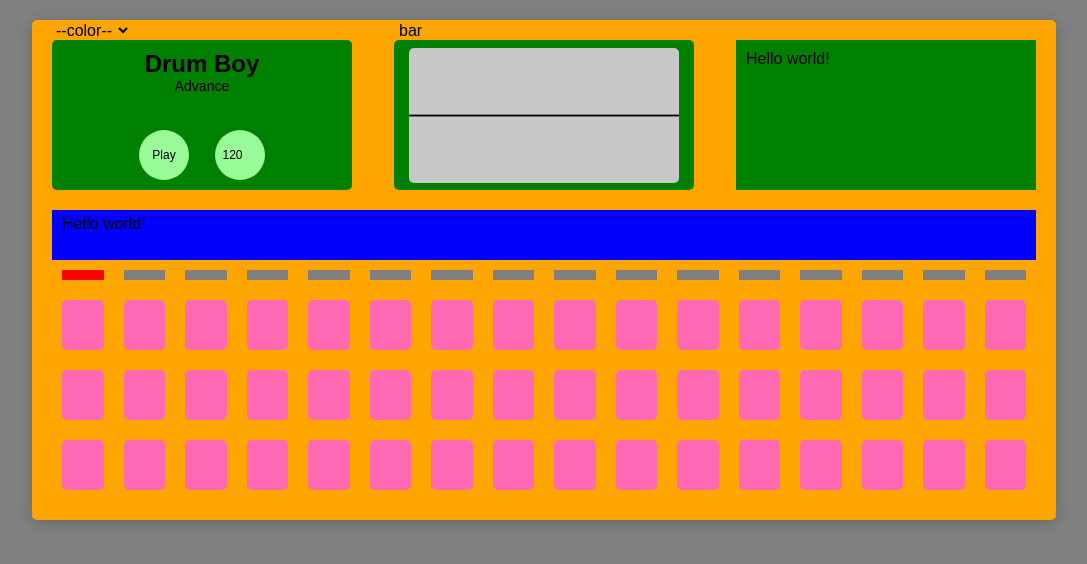
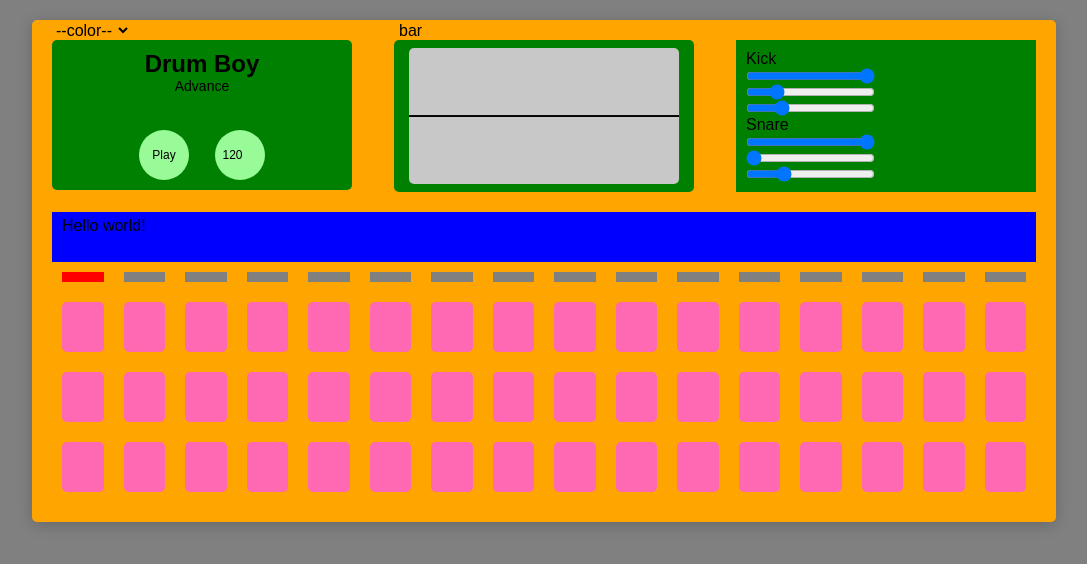
Before and after one commit to eliraybon/ElectronAligner, a React (Create React App) app: page / in a window 1280 px wide. Shown: the top 564 px of the page, without its empty margins (96-1183 px from the left). Built offline with nearby package versions, Linux system fonts and the light colour scheme.

Commit message:
Implement basic sound controls

```diff
--- a/src/components/DrumBoy.jsx
+++ b/src/components/DrumBoy.jsx
@@ -12,7 +12,17 @@ export default class DrumBoy extends React.Component {
     this.state = {
       bpm: 120,
       playing: false,
-      colorScheme: '--color--'
+      colorScheme: '--color--',
+      kick: {
+        volume: 1,
+        tone: 150,
+        decay: 0.5
+      },
+      snare: {
+        volume: 1,
+        tone: 100,
+        decay: 0.2
+      }
     };
 
     const context = Transport.context.rawContext;
@@ -69,6 +79,19 @@ export default class DrumBoy extends React.Component {
     this.setState({ colorScheme: e.target.value })
   }
 
+  updateSound = (sound, setting, value) => {
+    this.setState(state => {
+      const updatedSound = state[sound];
+      if (setting === 'volume' || setting === 'decay') {
+        updatedSound[setting] = value / 100;
+        console.log(updatedSound);
+      } else {
+        updatedSound[setting] = value;
+      }
+      return { [sound]: updatedSound };
+    })
+  }
+
   render() {
     return (
       <div className="drum-boy">
@@ -91,6 +114,9 @@ export default class DrumBoy extends React.Component {
             />
 
             <SoundControls
+              kick={this.state.kick}
+              snare={this.state.snare}
+              updateSound={this.updateSound}
               colorScheme={this.state.colorScheme}
             />
           </div>
@@ -101,6 +127,8 @@ export default class DrumBoy extends React.Component {
         <StepSequencer
           transport={Transport}
           analyser={this.analyser}
+          kick={this.state.kick}
+          snare={this.state.snare}
           colorScheme={this.state.colorScheme}
         />
       </div>
--- a/src/components/Main/SoundControls.jsx
+++ b/src/components/Main/SoundControls.jsx
@@ -1,10 +1,89 @@
 import React from 'react';
 
 export default class SoundControls extends React.Component {
+  updateSound = (e, sound, setting) => {
+    const value = parseInt(e.currentTarget.value);
+    this.props.updateSound(sound, setting, value);
+  }
+
   render() {
+    debugger;
     return (
       <div className="sound-controls">
-        Hello world!
+
+        <div className="kick-controls">
+          <h3>Kick</h3>
+
+          <input
+            className="kick-input"
+            type="range"
+            min={0}
+            max={100}
+            value={this.props.kick.volume * 100}
+            onChange={e => this.updateSound(e, 'kick', 'volume')}
+          />
+
+          <input
+            className="kick-input"
+            type="range"
+            min={100}
+            max={350}
+            value={this.props.kick.tone}
+            onChange={e => this.updateSound(e, 'kick', 'tone')}
+          />
+
+          <input
+            className="kick-input"
+            type="range"
+            min={0}
+            max={200}
+            value={this.props.kick.decay * 100}
+            onChange={e => this.updateSound(e, 'kick', 'decay')}
+          />
+        </div>
+
+        <div className="snare-controls">
+          <h3>Snare</h3>
+
+          <input
+            className="snare-input"
+            type="range"
+            min={0}
+            max={100}
+            value={this.props.snare.volume * 100}
+            onChange={e => this.updateSound(e, 'snare', 'volume')}
+          />
+
+          <input
+            className="snare-input"
+            type="range"
+            min={100}
+            max={350}
+            value={this.props.snare.tone}
+            onChange={e => this.updateSound(e, 'snare', 'tone')}
+          />
+
+          <input
+            className="snare-input"
+            type="range"
+            min={0}
+            max={75}
+            value={this.props.snare.decay * 100}
+            onChange={e => this.updateSound(e, 'snare', 'decay')}
+          />
+        </div>
+        {/* <input
+          className="master-volume"
+          type="range"
+          min="-48"
+          max="0"
+          value={this.props.volume}
+          onChange={e => this.props.changeVolume(e)}
+        />
+
+        <button onClick={this.props.toggleMute}>
+          Mute
+        </button> */}
       </div>
     )
   }
--- a/src/components/Sequencer/StepSequencer.jsx
+++ b/src/components/Sequencer/StepSequencer.jsx
@@ -15,13 +15,15 @@ export default class StepSequeuncer extends React.Component {
       step: 0,
     };
 
-    const { transport, analyser } = this.props;
+    const { transport, analyser, kick, snare } = this.props;
 
+    this.transport = transport;
     this.context = transport.context;
+    this.analyser = analyser;
 
-    this.kick = new Kick(this.context, analyser);
-    this.snare = new Snare(this.context, analyser);
-    this.hat = new Hat(this.context, analyser);
+    this.kick = new Kick(this.context, this.analyser, kick);
+    this.snare = new Snare(this.context, this.analyser, snare);
+    this.hat = new Hat(this.context, this.analyser);
 
     this.kickSequence = new Sequence();
     this.snareSequence = new Sequence();
@@ -50,6 +52,12 @@ export default class StepSequeuncer extends React.Component {
           return;
       }
     })
+  }
+
+  componentDidUpdate = prevProps => {
+    const { kick, snare } = this.props;
+    this.kick = new Kick(this.transport.context, this.analyser, kick);
+    this.snare = new Snare(this.transport.context, this.analyser, snare);
   }
 
   repeat = time => {
--- a/src/synthesis/Kick.js
+++ b/src/synthesis/Kick.js
@@ -1,7 +1,11 @@
 export default class Kick {
-  constructor(context, analyser) {
+  constructor(context, analyser, sound) {
     this.context = context.rawContext;
     this.analyser = analyser;
+
+    this.tone = sound.tone;
+    this.volume = sound.volume;
+    this.decay = sound.decay;
   }
 
   setup = () => {
@@ -13,17 +17,18 @@ export default class Kick {
   }
 
   trigger = time => {
+    if (!this.volume) return;
     this.setup();
+    debugger;
+    this.osc.frequency.setValueAtTime(this.tone, time + 0.001);
+    this.gain.gain.setValueAtTime(this.volume, time + 0.1);
 
-    this.osc.frequency.setValueAtTime(150, time + 0.001);
-    this.gain.gain.setValueAtTime(1, time + 0.1);
-
-    this.osc.frequency.exponentialRampToValueAtTime(0.01, time + 0.5);
-    this.gain.gain.exponentialRampToValueAtTime(0.01, time + 0.5);
-    this.gain.gain.linearRampToValueAtTime(0, time + 0.5 + 0.1)
+    this.osc.frequency.exponentialRampToValueAtTime(0.01, time + this.decay);
+    this.gain.gain.exponentialRampToValueAtTime(0.01, time + this.decay);
+    this.gain.gain.linearRampToValueAtTime(0, time + this.decay + 0.1)
 
     this.osc.start(time);
 
-    this.osc.stop(time + 0.5 + 0.1);
+    this.osc.stop(time + this.decay + 0.1);
   }
 }
--- a/src/synthesis/Snare.js
+++ b/src/synthesis/Snare.js
@@ -1,15 +1,17 @@
 export default class Snare {
-  constructor(context, analyser) {
+  constructor(context, analyser, sound) {
     this.context = context.rawContext;
     this.analyser = analyser;
+
+    this.tone = sound.tone;
+    this.volume = sound.volume;
+    this.decay = sound.decay;
   }
 
   noiseBuffer = () => {
     const bufferSize = this.context.sampleRate;
     const buffer = this.context.createBuffer(1, bufferSize, this.context.sampleRate);
     const output = buffer.getChannelData(0);
-    //check how many iterations this actually has to run. May be too slow
-    //so you can experiment with another method
     for (var i = 0; i < bufferSize; i++) {
       output[i] = Math.random() * 2 - 1;
     }
@@ -38,16 +40,18 @@ export default class Snare {
   trigger = time => {
     this.setup();
 
-    this.noiseEnvelope.gain.setValueAtTime(1, time);
-    this.noiseEnvelope.gain.exponentialRampToValueAtTime(0.01, time + 0.2);
+    this.noiseEnvelope.gain.setValueAtTime(this.volume, time);
+    this.noiseEnvelope.gain.exponentialRampToValueAtTime(0.01, time + this.decay);
     this.noise.start(time)
 
     this.osc.frequency.setValueAtTime(100, time);
+    //still makes noise when no volume
     this.oscEnvelope.gain.setValueAtTime(0.7, time);
     this.oscEnvelope.gain.exponentialRampToValueAtTime(0.01, time + 0.1);
     this.osc.start(time)
 
+    //still decays when no decay
     this.osc.stop(time + 0.2);
-    this.noise.stop(time + 0.2);
+    this.noise.stop(time + this.decay);
   }
 }
```
